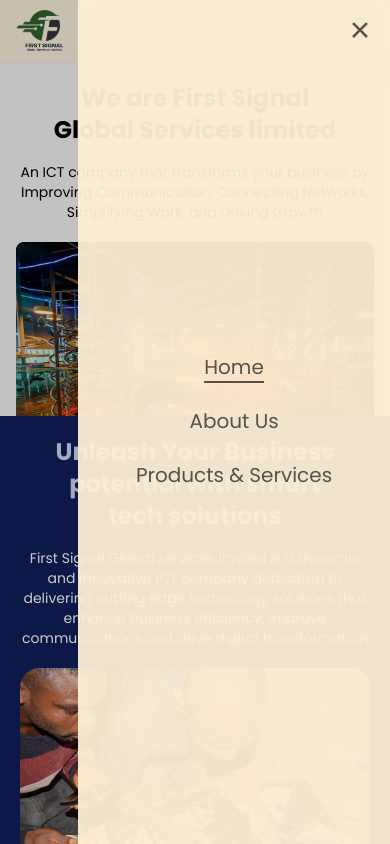
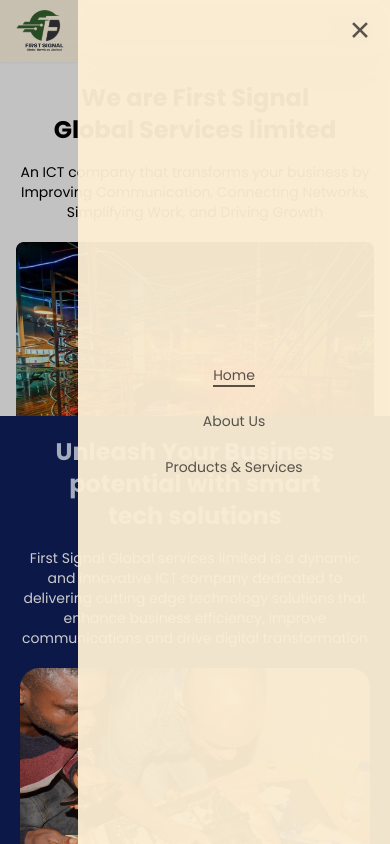
Before and after one commit to Dennardavid/First-Signal, a Next.js app: page / in a window 390 px wide. Both pictures are taken after a click on the button 360 px from the left and 30 px from the top of the page. Shown: the top 844 px of the page. Built offline with nearby package versions, Linux system fonts and the light colour scheme.

Commit message:
navbar left with scrolling issues

```diff
--- a/src/components/navbar.jsx
+++ b/src/components/navbar.jsx
@@ -119,7 +119,7 @@
                   ref={(el) => (navItemsRef.current[index] = el)}
                   key={index}
                 >
-                  <li className="group text-[#000000a4] text-xl">
+                  <li className="group text-[#000000a4] text-sm xl:text-xl">
                     {url.label}
                     <div
                       className={`bg-[#000000a4] h-[2px] ${
```
